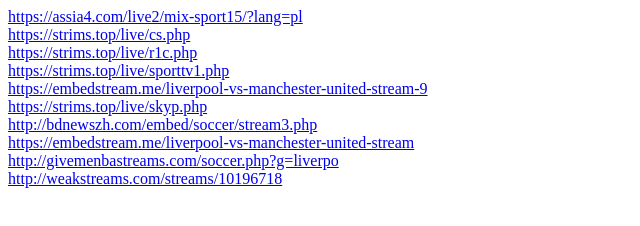
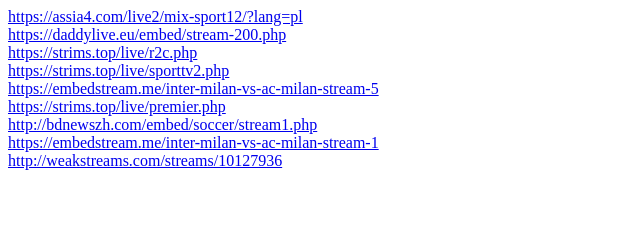
Before and after one commit to yasiaa/yasiaa.github.io, a plain HTML site: page index.html in a window 1280 px wide. Shown: the whole page, without its empty margins (0-640 px from the left). Drawn offline with Linux system fonts and the light colour scheme.

Commit message:
Update for index.html

```diff
--- a/index.html
+++ b/index.html
@@ -1,10 +1,9 @@
-<a href="https://assia4.com/live2/mix-sport15/?lang=pl">https://assia4.com/live2/mix-sport15/?lang=pl</a><br>
-<a href="https://strims.top/live/cs.php">https://strims.top/live/cs.php</a><br>
-<a href="https://strims.top/live/r1c.php">https://strims.top/live/r1c.php</a><br>
-<a href="https://strims.top/live/sporttv1.php">https://strims.top/live/sporttv1.php</a><br>
-<a href="https://embedstream.me/liverpool-vs-manchester-united-stream-9">https://embedstream.me/liverpool-vs-manchester-united-stream-9</a><br>
-<a href="https://strims.top/live/skyp.php">https://strims.top/live/skyp.php</a><br>
-<a href="http://bdnewszh.com/embed/soccer/stream3.php">http://bdnewszh.com/embed/soccer/stream3.php</a><br>
-<a href="https://embedstream.me/liverpool-vs-manchester-united-stream">https://embedstream.me/liverpool-vs-manchester-united-stream</a><br>
-<a href="http://givemenbastreams.com/soccer.php?g=liverpo">http://givemenbastreams.com/soccer.php?g=liverpo</a><br>
-<a href="http://weakstreams.com/streams/10196718">http://weakstreams.com/streams/10196718</a><br>
+<a href="https://assia4.com/live2/mix-sport12/?lang=pl">https://assia4.com/live2/mix-sport12/?lang=pl</a><br>
+<a href="https://daddylive.eu/embed/stream-200.php">https://daddylive.eu/embed/stream-200.php</a><br>
+<a href="https://strims.top/live/r2c.php">https://strims.top/live/r2c.php</a><br>
+<a href="https://strims.top/live/sporttv2.php">https://strims.top/live/sporttv2.php</a><br>
+<a href="https://embedstream.me/inter-milan-vs-ac-milan-stream-5">https://embedstream.me/inter-milan-vs-ac-milan-stream-5</a><br>
+<a href="https://strims.top/live/premier.php">https://strims.top/live/premier.php</a><br>
+<a href="http://bdnewszh.com/embed/soccer/stream1.php">http://bdnewszh.com/embed/soccer/stream1.php</a><br>
+<a href="https://embedstream.me/inter-milan-vs-ac-milan-stream-1">https://embedstream.me/inter-milan-vs-ac-milan-stream-1</a><br>
+<a href="http://weakstreams.com/streams/10127936">http://weakstreams.com/streams/10127936</a><br>
```
